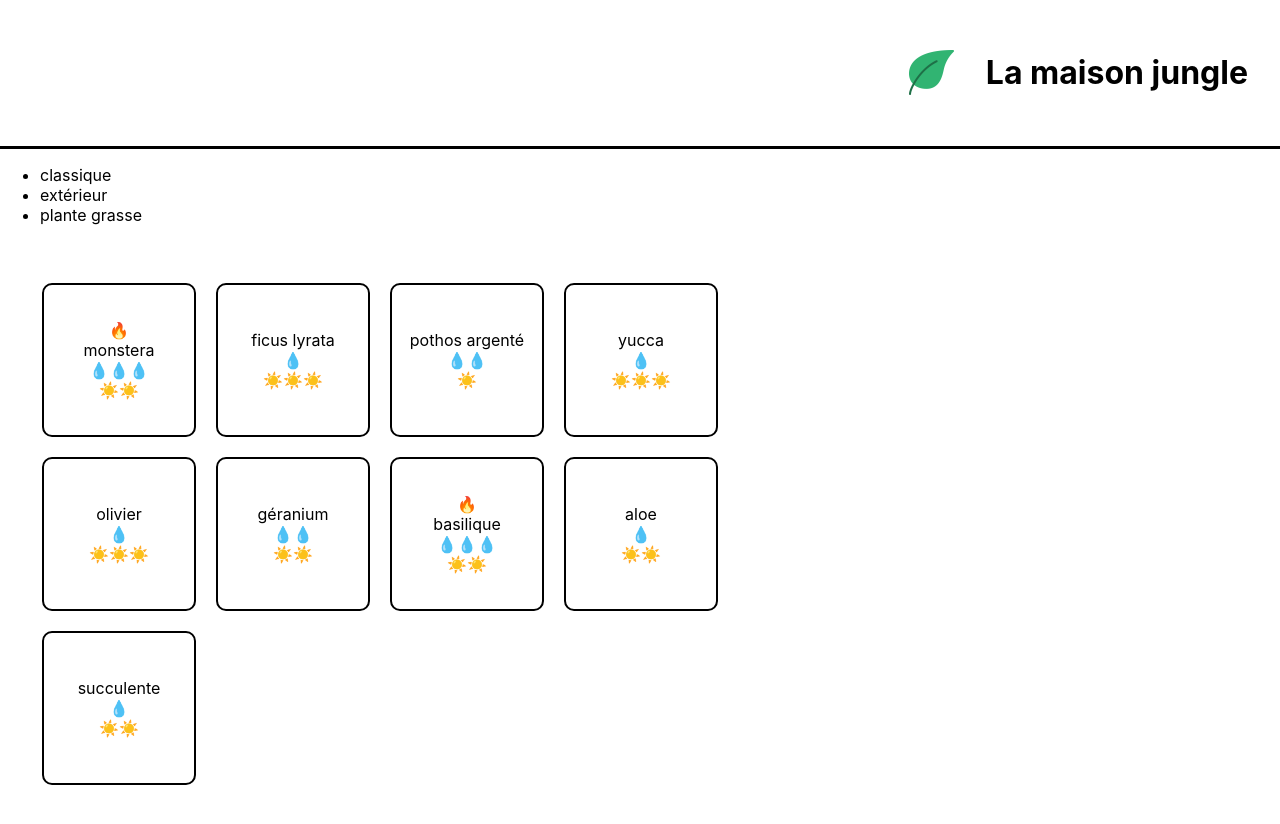
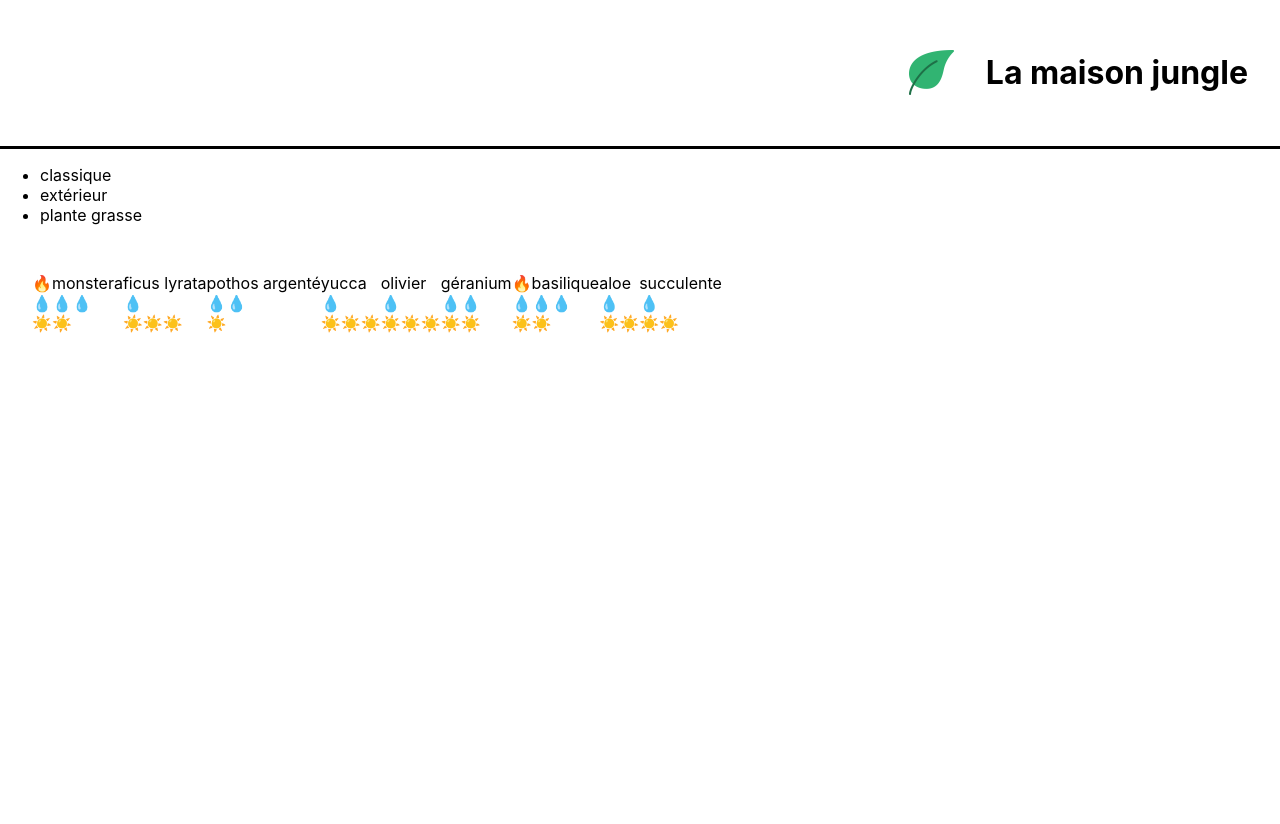
Before and after one commit to SOUFIANE-AIT-TALEB/react, a React (Create React App) app: page / in a window 1280 px wide. Shown: the top 824 px of the page. After the commit the page ends 800 px from the top, so only its background shows below. Built offline with nearby package versions, Linux system fonts and the light colour scheme.

Commit message:
P08 Atelier1 Begin

```diff
--- a/src/styles/ShoppingList.css
+++ b/src/styles/ShoppingList.css
@@ -5,15 +5,3 @@
 	flex-wrap: wrap;
 	max-width: 800px;
 }
-
-.lmj-plant-item {
-	border: solid 2px black;
-	border-radius: 10px;
-	height: 150px;
-	width: 150px;
-	margin: 10px;
-	display: flex;
-	align-items: center;
-	justify-content: center;
-	flex-direction: column;
-}
```
